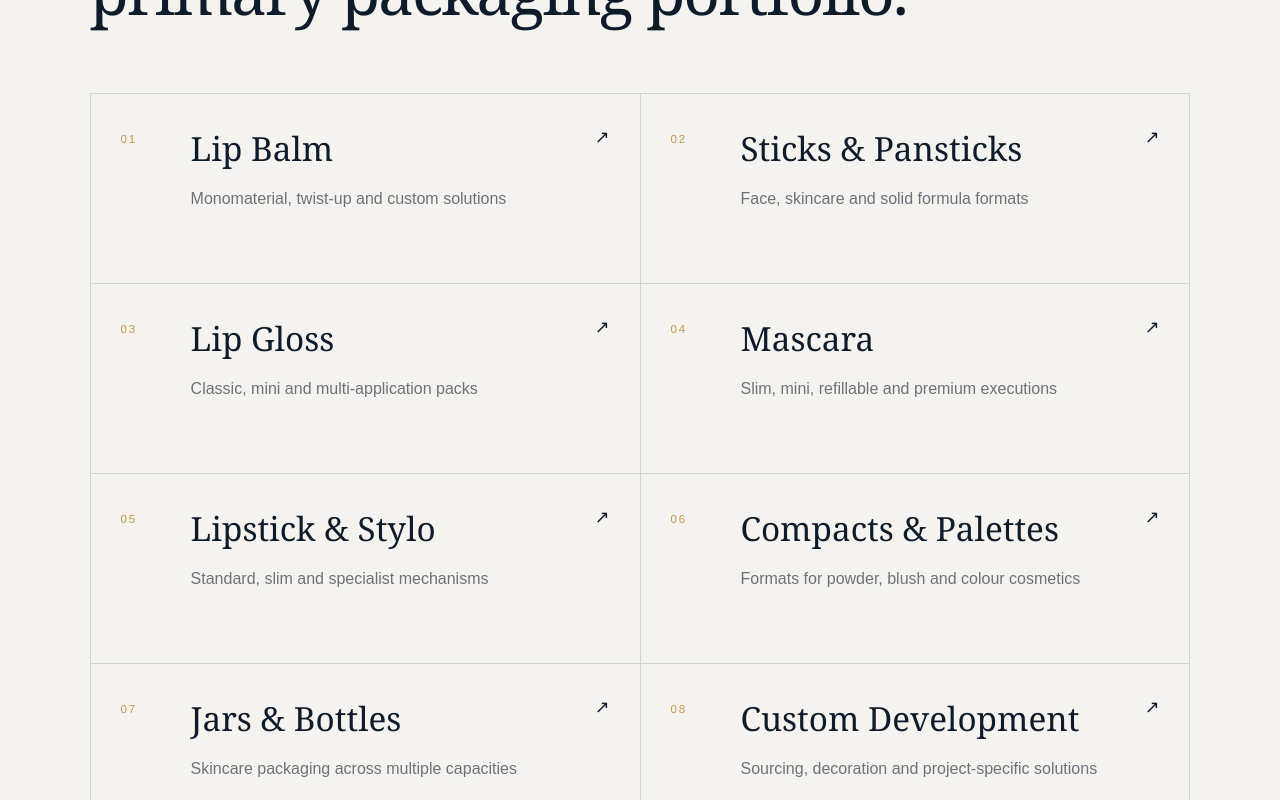
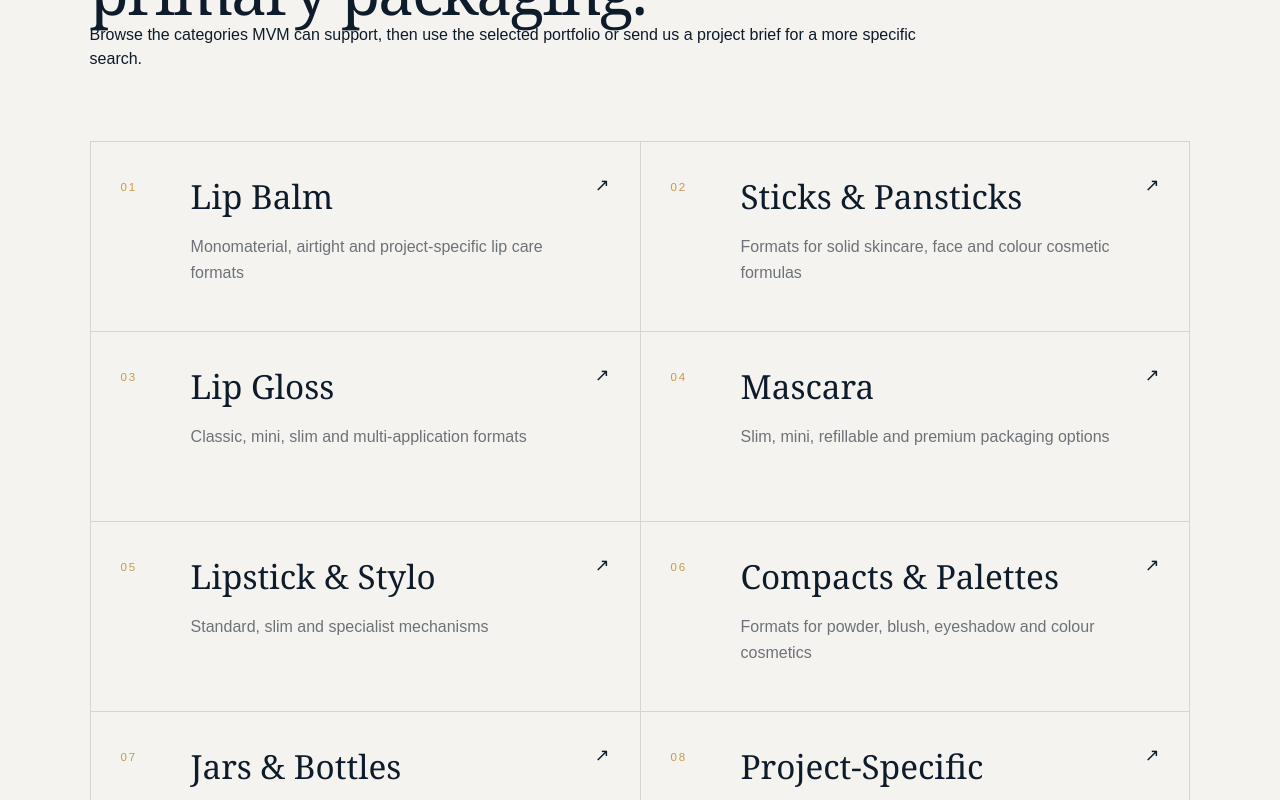
Before and after one commit to sabatofrancesco/mvm-os, a Next.js app in the folder website/: page / in a window 1280 px wide. Shown: the part 1980-2780 px from the top of the page. Built offline with nearby package versions, Linux system fonts and the light colour scheme.

Commit message:
Align category language with MVM sourcing model

```diff
--- a/website/src/components/ProductCategories.tsx
+++ b/website/src/components/ProductCategories.tsx
@@ -1,35 +1,3 @@
 import styles from "./ProductCategories.module.css";
-
-const categories = [
-  { name: "Lip Balm", note: "Monomaterial, twist-up and custom solutions", href: "/products#lip-balm" },
-  { name: "Sticks & Pansticks", note: "Face, skincare and solid formula formats", href: "/products#sticks" },
-  { name: "Lip Gloss", note: "Classic, mini and multi-application packs", href: "/products#lip-gloss" },
-  { name: "Mascara", note: "Slim, mini, refillable and premium executions", href: "/products#mascara" },
-  { name: "Lipstick & Stylo", note: "Standard, slim and specialist mechanisms", href: "/products#lipstick" },
-  { name: "Compacts & Palettes", note: "Formats for powder, blush and colour cosmetics", href: "/products#compacts" },
-  { name: "Jars & Bottles", note: "Skincare packaging across multiple capacities", href: "/products#jars-bottles" },
-  { name: "Custom Development", note: "Sourcing, decoration and project-specific solutions", href: "/products#custom" },
-];
-
-export function ProductCategories() {
-  return (
-    <section className={styles.section} id="products">
-      <div className={styles.heading}>
-        <p className={styles.eyebrow}>Product Categories</p>
-        <h2>One partner across your primary packaging portfolio.</h2>
-      </div>
-      <div className={styles.grid}>
-        {categories.map((category, index) => (
-          <a className={styles.card} href={category.href} key={category.name}>
-            <span className={styles.index}>{String(index + 1).padStart(2, "0")}</span>
-            <div>
-              <h3>{category.name}</h3>
-              <p>{category.note}</p>
-            </div>
-            <span className={styles.arrow}>↗</span>
-          </a>
-        ))}
-      </div>
-    </section>
-  );
-}
+const categories=[{name:"Lip Balm",note:"Monomaterial, airtight and project-specific lip care formats",href:"/products#lip-balm"},{name:"Sticks & Pansticks",note:"Formats for solid skincare, face and colour cosmetic formulas",href:"/products#sticks"},{name:"Lip Gloss",note:"Classic, mini, slim and multi-application formats",href:"/products#lip-gloss"},{name:"Mascara",note:"Slim, mini, refillable and premium packaging options",href:"/products#mascara"},{name:"Lipstick & Stylo",note:"Standard, slim and specialist mechanisms",href:"/products#lipstick"},{name:"Compacts & Palettes",note:"Formats for powder, blush, eyeshadow and colour cosmetics",href:"/products#compacts"},{name:"Jars & Bottles",note:"Skincare packaging across materials, formats and capacities",href:"/products#jars-bottles"},{name:"Project-Specific Sourcing",note:"Selection, decoration and sourcing for requirements beyond the curated portfolio",href:"/products#custom"}];
+export function ProductCategories(){return <section className={styles.section} id="products"><div className={styles.heading}><p className={styles.eyebrow}>Packaging Scope</p><h2>A focused route to the right primary packaging.</h2><p className={styles.intro}>Browse the categories MVM can support, then use the selected portfolio or send us a project brief for a more specific search.</p></div><div className={styles.grid}>{categories.map((category,index)=><a className={styles.card} href={category.href} key={category.name}><span className={styles.index}>{String(index+1).padStart(2,"0")}</span><div><h3>{category.name}</h3><p>{category.note}</p></div><span className={styles.arrow}>↗</span></a>)}</div></section>}
```
